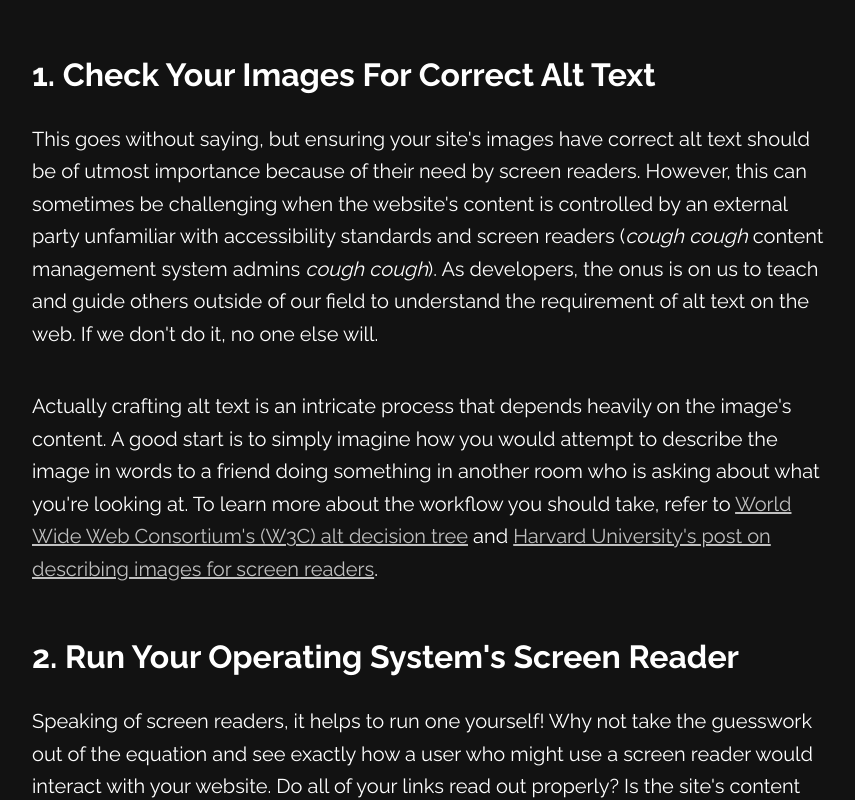
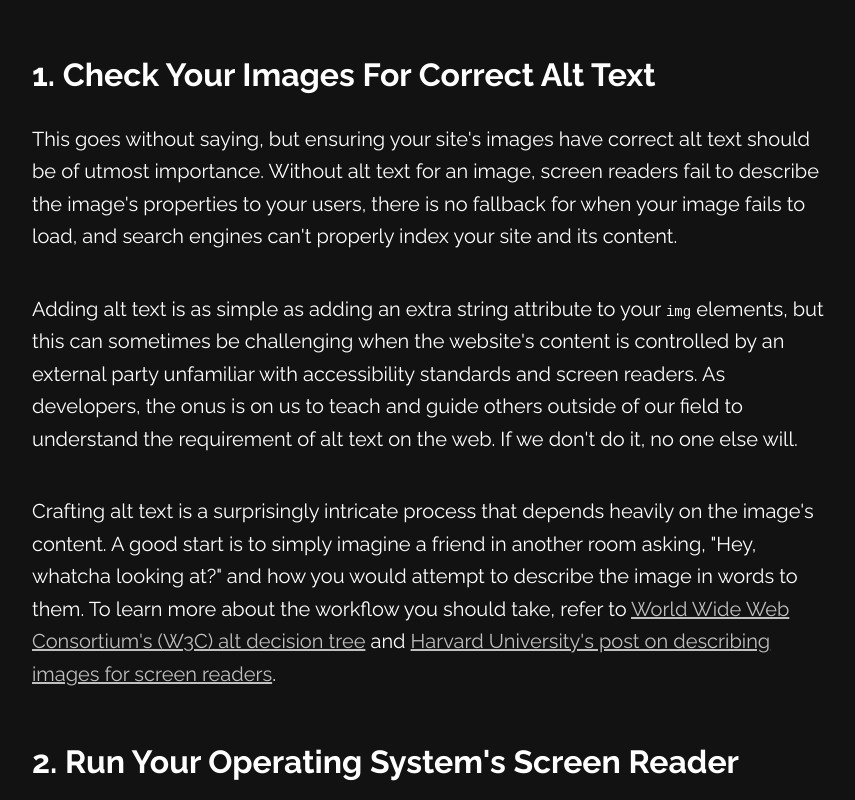
Before and after one commit to agrattan0820/portfolio-site, a Next.js app: page /blog/post/please-do-an-accessibility-audit in a window 1280 px wide. Shown: the part 1320-2120 px from the top of the page, without its empty margins (128-983 px from the left). Built offline with nearby package versions, Linux system fonts and the light colour scheme.

Commit message:
feat: accessibility post updates

```diff
--- a/app/blog/post/please-do-an-accessibility-audit/page.mdx
+++ b/app/blog/post/please-do-an-accessibility-audit/page.mdx
@@ -15,7 +15,7 @@ Seeing this and working through these tasks made me realize the breadth and dept
 <figure>
   <Image
     src={DunningKruger}
-    alt="A line graph of the Dunning-Kruger effect in regards to web accessibility. Alexander's Confidence is the title of the y axis and Alexander's Competence is the title of the x axis. There is an arrow pointing to a trough within the graph with text attached to it that reads 'Here I am' along with a smiley face, representing Alexander's lack confidence regarding accessibility following his discoveries into how deep the topic goes."
+    alt="A line graph of the Dunning-Kruger effect in regards to web accessibility. Alexander's Confidence is the title of the y axis and Alexander's Competence is the title of the x axis. There is an arrow pointing to a trough within the graph with text attached to it that reads 'Here I am,' representing Alexander's lack confidence regarding accessibility following his discoveries into how deep the topic goes."
   />
   <figcaption>
     Writing this article from the trough of accessibility disillusionment.
@@ -26,9 +26,11 @@ If you're like me and experiencing the existential crisis looking at the WCAG an
 
 ## 1. Check Your Images For Correct Alt Text
 
-This goes without saying, but ensuring your site's images have correct alt text should be of utmost importance because of their need by screen readers. However, this can sometimes be challenging when the website's content is controlled by an external party unfamiliar with accessibility standards and screen readers (_cough cough_ content management system admins _cough cough_). As developers, the onus is on us to teach and guide others outside of our field to understand the requirement of alt text on the web. If we don't do it, no one else will.
+This goes without saying, but ensuring your site's images have correct alt text should be of utmost importance. Without alt text for an image, screen readers fail to describe the image's properties to your users, there is no fallback for when your image fails to load, and search engines can't properly index your site and its content.
 
-Actually crafting alt text is an intricate process that depends heavily on the image's content. A good start is to simply imagine how you would attempt to describe the image in words to a friend doing something in another room who is asking about what you're looking at. To learn more about the workflow you should take, refer to [World Wide Web Consortium's (W3C) alt decision tree](https://www.w3.org/WAI/tutorials/images/decision-tree/) and [Harvard University's post on describing images for screen readers](https://accessibility.huit.harvard.edu/describe-content-images).
+Adding alt text is as simple as adding an extra string attribute to your `img` elements, but this can sometimes be challenging when the website's content is controlled by an external party unfamiliar with accessibility standards and screen readers. As developers, the onus is on us to teach and guide others outside of our field to understand the requirement of alt text on the web. If we don't do it, no one else will.
+
+Crafting alt text is a surprisingly intricate process that depends heavily on the image's content. A good start is to simply imagine a friend in another room asking, "Hey, whatcha looking at?" and how you would attempt to describe the image in words to them. To learn more about the workflow you should take, refer to [World Wide Web Consortium's (W3C) alt decision tree](https://www.w3.org/WAI/tutorials/images/decision-tree/) and [Harvard University's post on describing images for screen readers](https://accessibility.huit.harvard.edu/describe-content-images).
 
 ## 2. Run Your Operating System's Screen Reader
 
--- a/styles/post.module.scss
+++ b/styles/post.module.scss
@@ -82,7 +82,6 @@
         line-height: 1.625;
       }
 
-      pre {
       code {
         font-family: monospace;
         font-size: 0.75rem;
@@ -90,7 +89,10 @@
         @media (min-width: 768px) {
           font-size: 0.875rem;
         }
+      }
 
+      pre {
+        code {
           span {
             font-size: 0.75rem;
             @media (min-width: 768px) {
```
Also changed, not shown: images/dunning-kruger-accessibility.png. Lines whose indentation alone changed are shown as unchanged.
